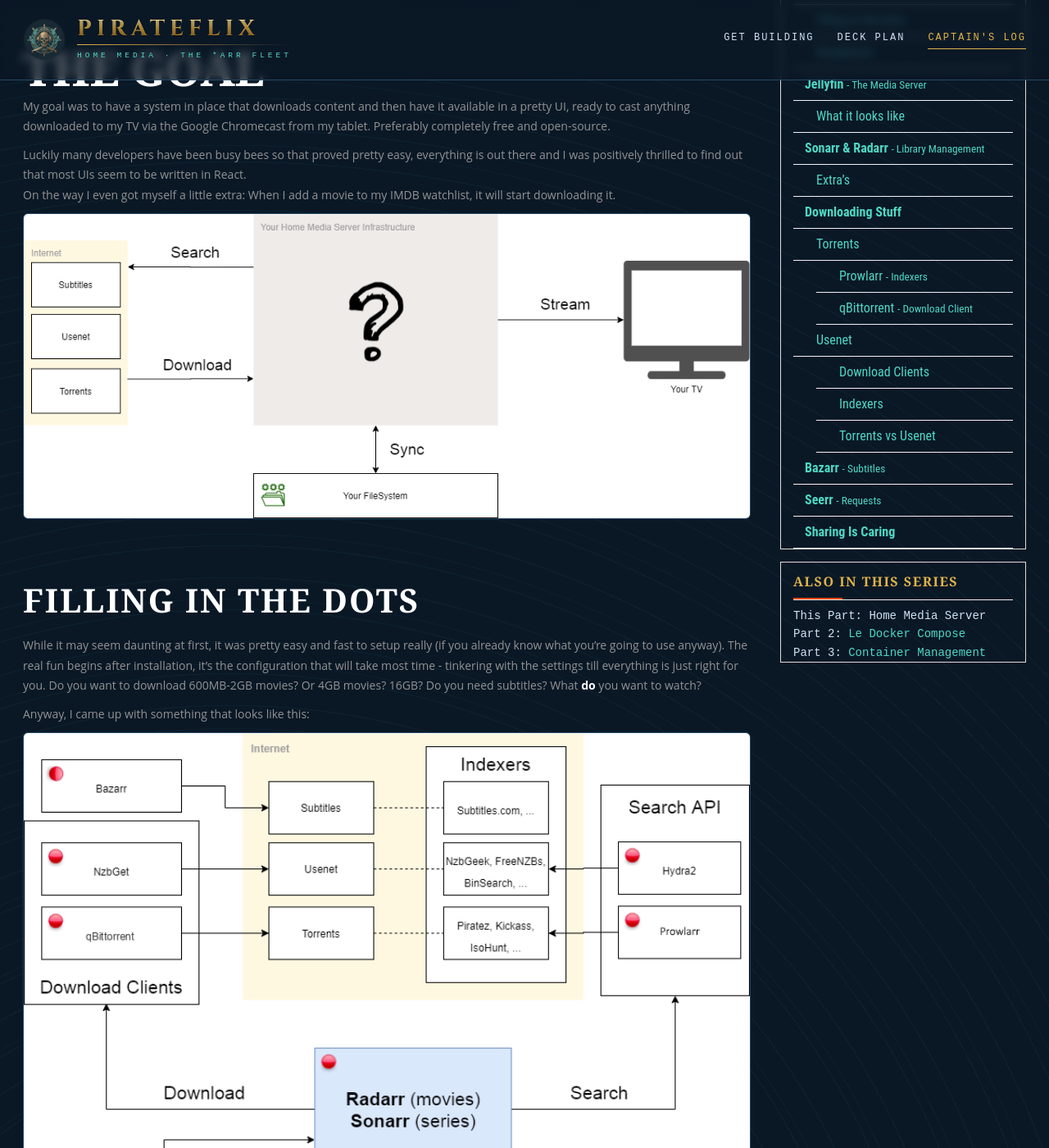
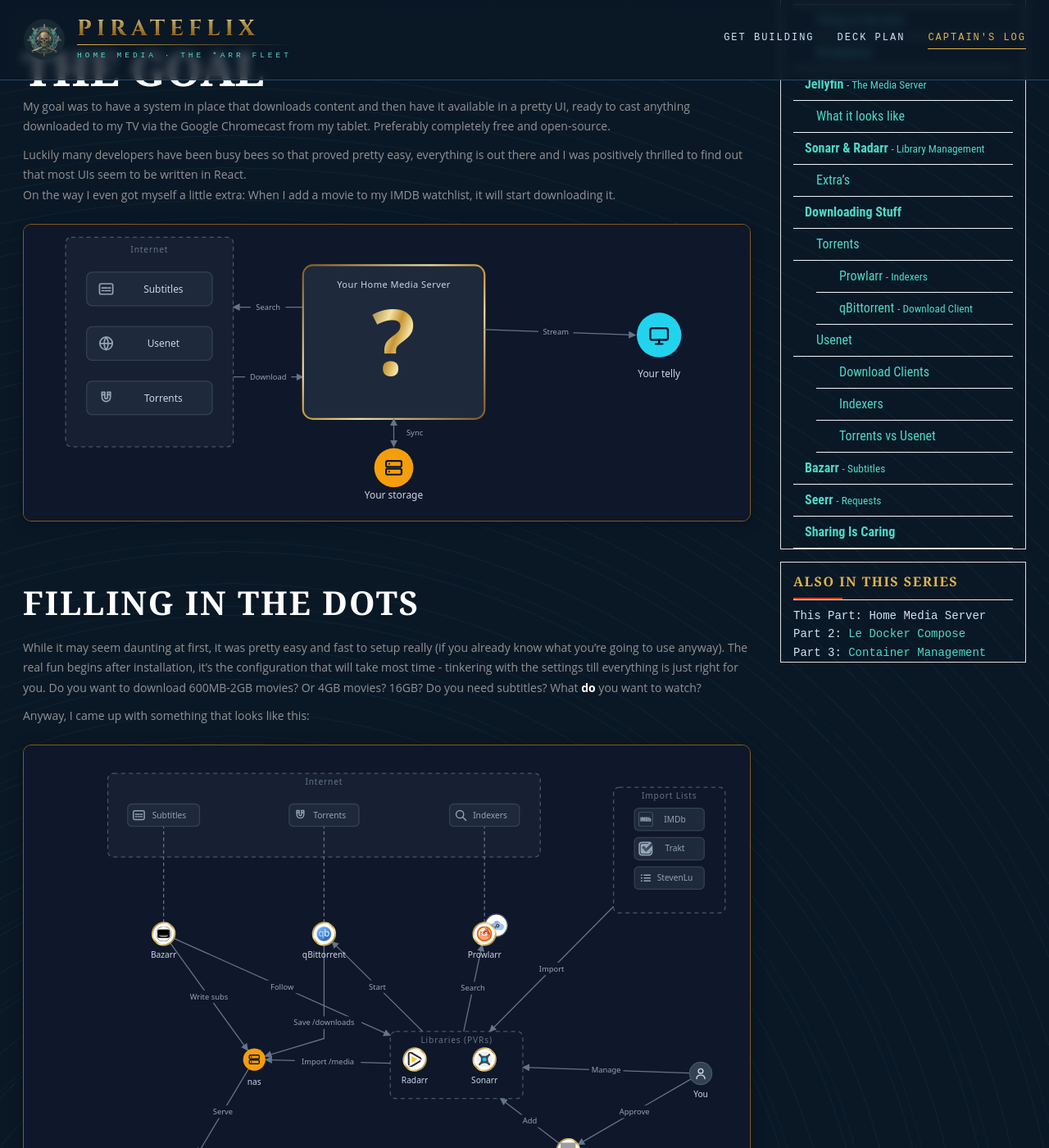
Before and after one commit to SanguPackage/htpc, a Jekyll site: the page built from _posts/2020-07-19-home-media-server.md, in a window 1280 px wide and 1400 px high, scrolled down 1007 px. Shown: the whole window at 82% size. Built offline with Jekyll 4.4.1, drawn with Linux system fonts in a browser that asks for light colours; some of the changed text lies outside the part shown; grey boxes are pictures that could not be loaded.

Commit message:
Replace media-server diagram screenshots with themed SVGs
Swap the two PNG flow diagrams in the Home Media Server post for inline
SVGs in the Deck-Plan visual language: the 'Goal' black-box view (new
hand-drawn goal-diagram-svg) and the detailed flow (the live Deck-Plan
SVG, framed and linking through to /deck-plan/). Add a changelog entry.

```diff
--- /dev/null
+++ b/_includes/pirate/deck-plan-embed.html
@@ -0,0 +1,7 @@
+<figure class="deck-embed">
+  <div class="deck-embed__frame">
+    {% include pirate/deck-plan-svg.html %}
+    <a class="deck-embed__cta" href="{{ '/deck-plan/' | relative_url }}">Explore the interactive Deck Plan →</a>
+  </div>
+  <figcaption>How a request becomes a film on your telly — the whole fleet at a glance.</figcaption>
+</figure>
--- /dev/null
+++ b/_includes/pirate/goal-diagram-svg.html
@@ -0,0 +1,62 @@
+<!-- High-level "black box" view of the media server, hand-drawn in the Deck-Plan
+     visual language (see pirate/deck-plan-svg.html). Marker/gradient ids are
+     goal-prefixed because the Deck-Plan SVG shares the same page and would
+     otherwise clash on #flow-arrow / #brass. -->
+<svg viewBox="0 82 1040 424" class="goal-svg" xmlns="http://www.w3.org/2000/svg" font-family="system-ui, sans-serif">
+  <defs>
+    <marker id="goal-arrow" viewBox="0 0 10 10" refX="9" refY="5" markerWidth="7" markerHeight="7" orient="auto-start-reverse"><path d="M0 0L10 5L0 10z" fill="context-stroke"></path></marker>
+    <linearGradient id="goal-brass" x1="0" y1="0" x2="1" y2="1"><stop offset="0" stop-color="#7f5c1f"></stop><stop offset="0.35" stop-color="#f4e2a1"></stop><stop offset="0.5" stop-color="#c69433"></stop><stop offset="0.65" stop-color="#f4e2a1"></stop><stop offset="1" stop-color="#7f5c1f"></stop></linearGradient>
+  </defs>
+
+  <rect x="0" y="82" width="1040" height="424" fill="#0f172a"></rect>
+
+  <!-- Internet source group -->
+  <rect x="60" y="100" width="240" height="300" rx="8" fill="#1f2a3a" opacity="0.5"></rect>
+  <rect x="60" y="100" width="240" height="300" rx="8" fill="none" stroke="#475569" stroke-width="1.5" stroke-dasharray="6 5"></rect>
+  <text x="180" y="122" text-anchor="middle" fill="#64748b" font-size="12" letter-spacing="1">Internet</text>
+
+  <g>
+    <rect x="90" y="150" width="180" height="48" rx="8" fill="#1e293b" stroke="#334155" stroke-width="1.5"></rect>
+    <g transform="translate(106 162)" fill="none" stroke="#94a3b8" color="#94a3b8" stroke-width="2" stroke-linecap="round" stroke-linejoin="round"><rect x="2.5" y="4.5" width="19" height="15" rx="2.5"></rect><path d="M6 10.5h7M15 10.5h3"></path><path d="M6 14.5h3M11 14.5h7"></path></g>
+    <text x="200" y="179" text-anchor="middle" font-size="14" fill="#cbd5e1">Subtitles</text>
+  </g>
+  <g>
+    <rect x="90" y="228" width="180" height="48" rx="8" fill="#1e293b" stroke="#334155" stroke-width="1.5"></rect>
+    <g transform="translate(106 240)" fill="none" stroke="#94a3b8" color="#94a3b8" stroke-width="2" stroke-linecap="round" stroke-linejoin="round"><circle cx="12" cy="12" r="9"></circle><path d="M3 12h18"></path><path d="M12 3a15 15 0 0 1 0 18M12 3a15 15 0 0 0 0 18"></path></g>
+    <text x="200" y="257" text-anchor="middle" font-size="14" fill="#cbd5e1">Usenet</text>
+  </g>
+  <g>
+    <rect x="90" y="306" width="180" height="48" rx="8" fill="#1e293b" stroke="#334155" stroke-width="1.5"></rect>
+    <g transform="translate(106 318)" fill="none" stroke="#94a3b8" color="#94a3b8" stroke-width="2" stroke-linecap="round" stroke-linejoin="round"><path d="M6 4v7a6 6 0 0 0 12 0V4"></path><path d="M10 4v7a2 2 0 0 0 4 0V4"></path><path d="M6 4h4M14 4h4"></path><path d="M6 7.5h4M14 7.5h4"></path></g>
+    <text x="200" y="335" text-anchor="middle" font-size="14" fill="#cbd5e1">Torrents</text>
+  </g>
+
+  <!-- Search / Download flows between Internet and the box -->
+  <path d="M400 200 L300 200" fill="none" stroke="#64748b" stroke-width="1.5" marker-end="url(#goal-arrow)"></path>
+  <rect x="325" y="191" width="50" height="18" rx="3" fill="#0f172a"></rect><text x="350" y="204" text-anchor="middle" font-size="11" fill="#94a3b8">Search</text>
+  <path d="M300 300 L400 300" fill="none" stroke="#64748b" stroke-width="1.5" marker-end="url(#goal-arrow)"></path>
+  <rect x="317" y="291" width="66" height="18" rx="3" fill="#0f172a"></rect><text x="350" y="304" text-anchor="middle" font-size="11" fill="#94a3b8">Download</text>
+
+  <!-- The black box: what's inside comes later (the Deck Plan) -->
+  <rect x="400" y="140" width="260" height="220" rx="14" fill="#1e293b" stroke="url(#goal-brass)" stroke-width="2.5"></rect>
+  <text x="530" y="172" text-anchor="middle" font-size="13" fill="#cbd5e1" letter-spacing="0.5">Your Home Media Server</text>
+  <text x="530" y="298" text-anchor="middle" font-size="130" font-weight="700" fill="url(#goal-brass)">?</text>
+
+  <!-- Stream to the telly -->
+  <path d="M660 232 L876 240" fill="none" stroke="#64748b" stroke-width="1.5" marker-end="url(#goal-arrow)"></path>
+  <rect x="737" y="226" width="50" height="18" rx="3" fill="#0f172a"></rect><text x="762" y="239" text-anchor="middle" font-size="11" fill="#94a3b8">Stream</text>
+  <g><title>Your telly</title>
+    <circle cx="910" cy="240" r="32" fill="#22d3ee"></circle>
+    <g transform="translate(893.2 223.2) scale(1.4)" fill="none" stroke="#0f172a" color="#0f172a" stroke-width="2" stroke-linecap="round" stroke-linejoin="round"><rect x="3" y="5" width="18" height="12" rx="2"></rect><path d="M8.5 21h7M12 17v4"></path></g>
+    <text x="910" y="300" text-anchor="middle" font-size="14" fill="#cbd5e1">Your telly</text>
+  </g>
+
+  <!-- Sync with storage -->
+  <path d="M530 360 L530 400" fill="none" stroke="#64748b" stroke-width="1.5" marker-start="url(#goal-arrow)" marker-end="url(#goal-arrow)"></path>
+  <rect x="540" y="371" width="40" height="18" rx="3" fill="#0f172a"></rect><text x="560" y="384" text-anchor="middle" font-size="11" fill="#94a3b8">Sync</text>
+  <g><title>Your storage</title>
+    <circle cx="530" cy="430" r="28" fill="#f59e0b"></circle>
+    <g transform="translate(514.4 414.4) scale(1.3)" fill="none" stroke="#0f172a" color="#0f172a" stroke-width="2" stroke-linecap="round" stroke-linejoin="round"><rect x="3.5" y="4.5" width="17" height="6.5" rx="1.5"></rect><rect x="3.5" y="13" width="17" height="6.5" rx="1.5"></rect><circle cx="7" cy="7.75" r="1" fill="currentColor" stroke="none"></circle><circle cx="7" cy="16.25" r="1" fill="currentColor" stroke="none"></circle></g>
+    <text x="530" y="474" text-anchor="middle" font-size="14" fill="#cbd5e1">Your storage</text>
+  </g>
+</svg>
--- a/_posts/2020-07-19-home-media-server.md
+++ b/_posts/2020-07-19-home-media-server.md
@@ -6,6 +6,7 @@
 date: 2020-07-19
 updates:
   - date: 2026-07-05
+    desc: "Removed old references to Jackett. Replaced Ombi with Seerr, Transmission with qBittorrent and replaced the plan picture with the svg plan"
 description: >
   How to setup your own media server using Linuxserver.io docker images.
 image: /assets/blog-images/home-media-server-big.webp
@@ -59,7 +60,9 @@
 to find out that most UIs seem to be written in React.
 On the way I even got myself a little extra: When I add a movie to my IMDB watchlist, it will start downloading it.
 
-{% include post/image.html file="Home Media Center-High Level.png" alt="" title="" desc="" %}
+<figure class="diagram-embed">
+  <div class="diagram-embed__frame">{% include pirate/goal-diagram-svg.html %}</div>
+</figure>
 
 
 ## Filling in the dots
@@ -71,9 +74,7 @@
 
 Anyway, I came up with something that looks like this:
 
-![The Goal]({{ site.baseurl }}/assets/blog-images/Home Media Center-In Depth.png "The Goal"){: .img-responsive}
-
-<p style="text-align:center;margin:24px 0"><a class="btn solid" href="{{ '/deck-plan/' | relative_url }}">Want a more interactive blueprint of the fleet? Check the Deck Plan →</a></p>
+{% include pirate/deck-plan-embed.html %}
 
 ## Breakdown
 
--- a/_sass/_blueprint.scss
+++ b/_sass/_blueprint.scss
@@ -336,3 +336,51 @@
   svg.touring .flow-node, svg.touring .hl-node, svg.touring .conn,
   svg.touring .group-box, svg.touring .edge-label { transition: none; }
 }
+
+// Static Deck-Plan preview embedded in blog posts: the live SVG, framed and
+// linked through to the interactive /deck-plan/ (no blueprint.js on post pages).
+.deck-embed {
+  margin: 1.6em 0;
+
+  &__frame {
+    display: block; position: relative;
+    aspect-ratio: 1040 / 740;
+    background: #0f172a;
+    border: 1px solid $brass-lo;
+    border-radius: 10px; overflow: hidden;
+    box-shadow: 0 3px 16px rgba(0, 0, 0, .35);
+
+    .floor-svg { display: block; }
+  }
+
+  &__cta {
+    position: absolute; right: 12px; bottom: 12px;
+    padding: 6px 13px; border-radius: 999px;
+    font-size: 13px; font-weight: 600; white-space: nowrap;
+    color: $brass-hi; background: rgba(15, 23, 42, .85);
+    border: 1px solid $brass-lo;
+    transition: background .18s ease, transform .18s ease;
+
+    &:hover, &:focus-visible {
+      background: rgba(31, 42, 58, .95); transform: translateY(-1px);
+    }
+  }
+
+  figcaption { margin-top: 8px; text-align: center; font-size: 13px; color: var(--muted); }
+}
+
+// Illustrative diagram framed like the Deck-Plan embed, but self-sizing to its
+// own viewBox — no interactive plan behind it, so no click-through CTA.
+.diagram-embed {
+  margin: 1.6em 0;
+
+  &__frame {
+    background: #0f172a;
+    border: 1px solid $brass-lo;
+    border-radius: 10px; overflow: hidden;
+    box-shadow: 0 3px 16px rgba(0, 0, 0, .35);
+  }
+  .goal-svg { display: block; width: 100%; height: auto; }
+
+  figcaption { margin-top: 8px; text-align: center; font-size: 13px; color: var(--muted); }
+}
```
